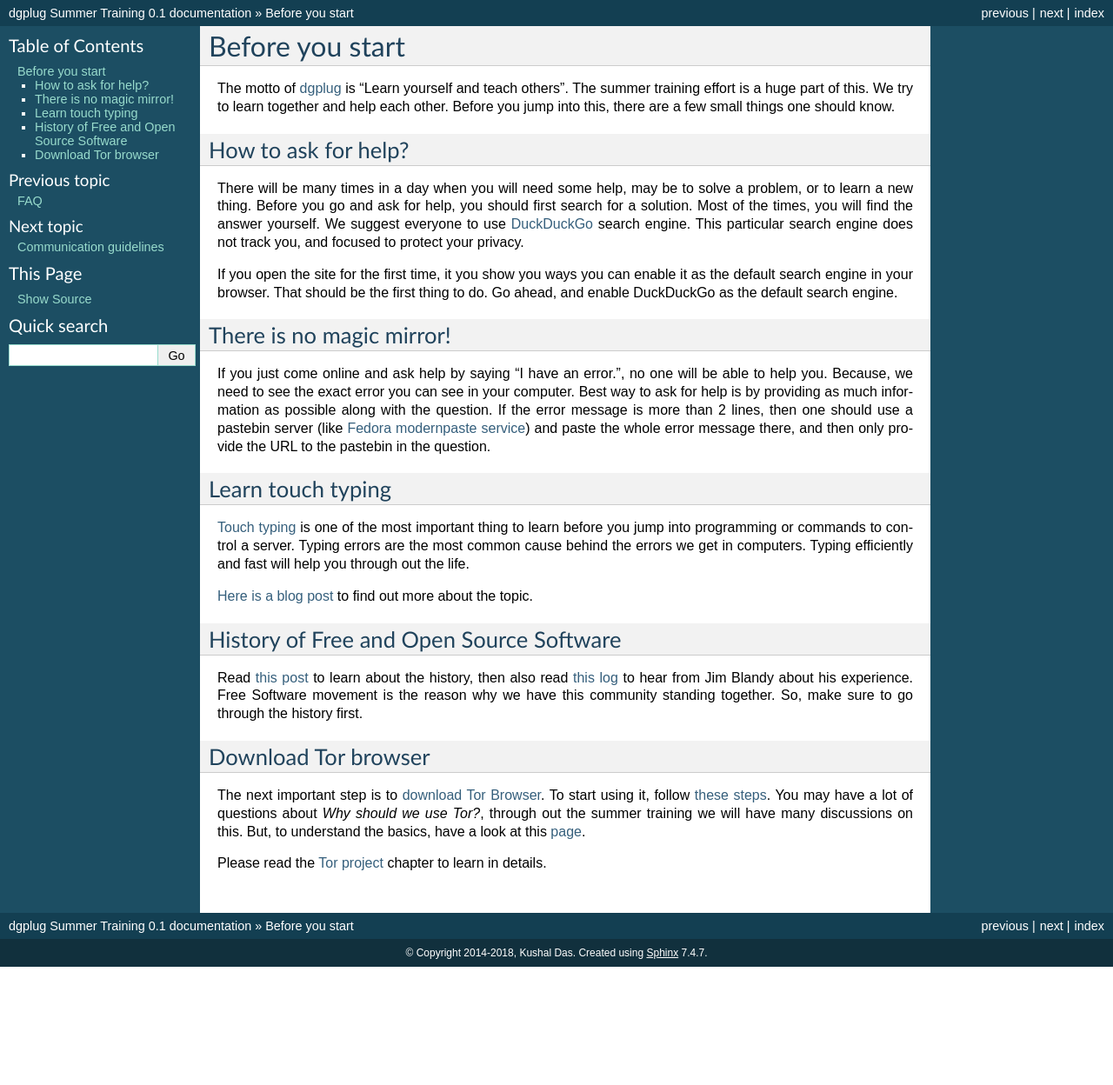
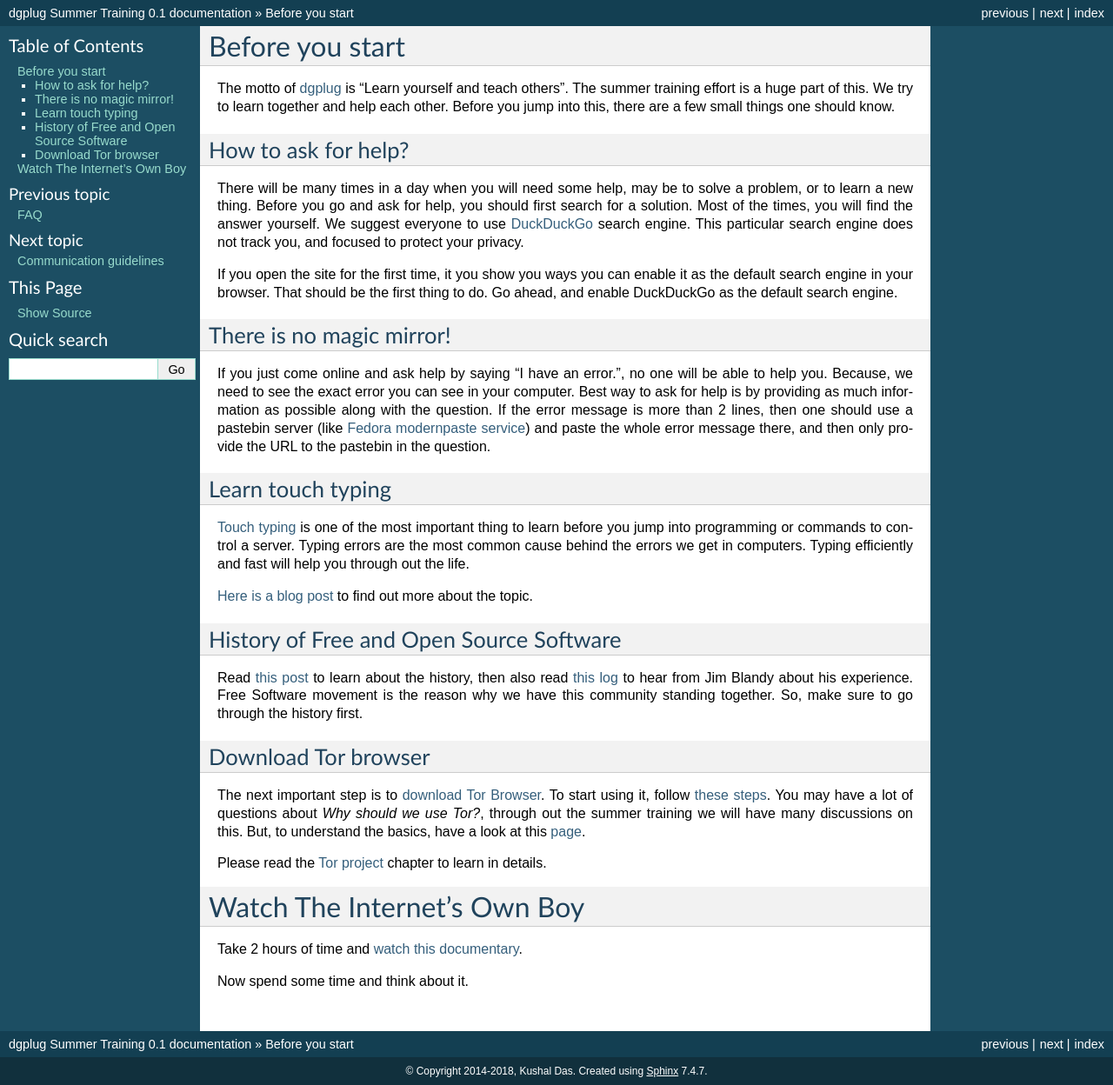
Before and after one commit to kushaldas/summertraining, a Sphinx documentation site: the page built from docs/beforestart.rst, in a window 1280 px wide. Shown: the whole page at 87% size. Built offline with Sphinx 7.4.7, drawn with Linux system fonts in a browser that asks for light colours; before the commit the page ends 1112 px from its top, so only the background shows below that.

Commit message:
Internet's own boy

```diff
--- a/docs/beforestart.rst
+++ b/docs/beforestart.rst
@@ -64,3 +64,11 @@
 have a look at this `page <https://www.eff.org/pages/tor-and-https>`_.
 
 Please read the :ref:`torchapter` chapter to learn in details.
+
+
+Watch The Internet's Own Boy
+=============================
+
+Take 2 hours of time and `watch this documentary <https://www.youtube.com/watch?v=9vz06QO3UkQ>`_.
+
+Now spend some time and think about it.
```
